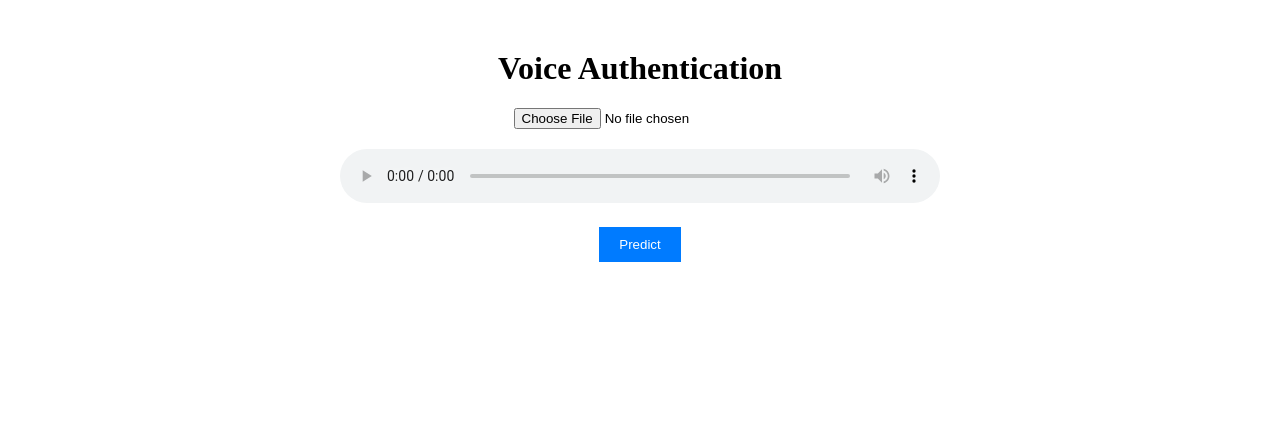
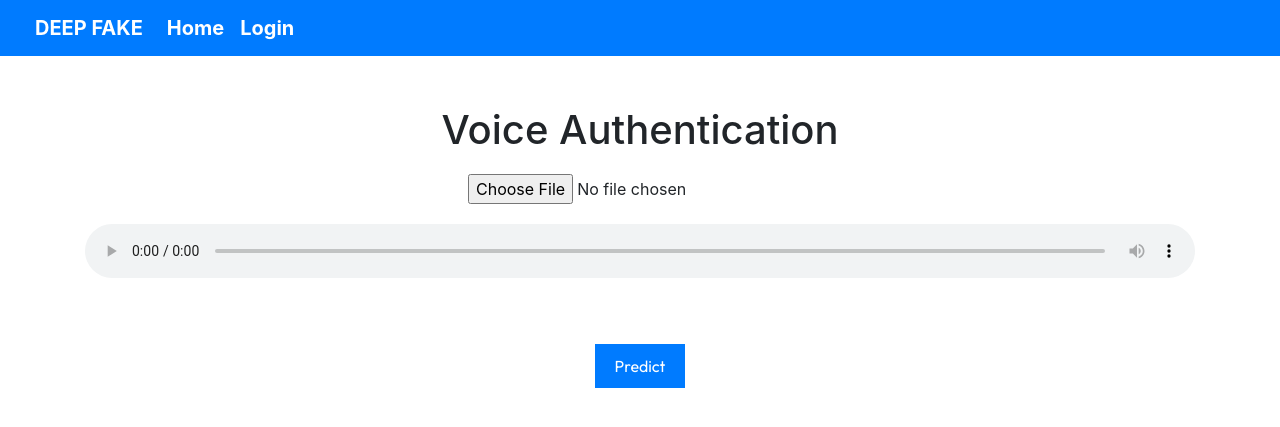
Before and after one commit to Aparna2512/detecting_AI_generated_voices, a Flask app: page / in a window 1280 px wide. Shown: the top 427 px of the page. Run offline with Flask 3, Linux system fonts and the light colour scheme; some libraries are stand-ins or nearby versions.

Commit message:
Updated index.html

```diff
--- a/templates/index.html
+++ b/templates/index.html
@@ -1,19 +1,114 @@
 <!DOCTYPE html>
 <html lang="en">
+
 <head>
     <meta charset="UTF-8">
     <meta name="viewport" content="width=device-width, initial-scale=1.0">
     <title>Voice Authentication</title>
     <link rel="stylesheet" href="{{ url_for('static', filename='style.css') }}">
+    <!-- Bootstrap CSS -->
+    <link rel="stylesheet" href="https://cdn.jsdelivr.net/npm/bootstrap@4.3.1/dist/css/bootstrap.min.css"
+        integrity="sha384-ggOyR0iXCbMQv3Xipma34MD+dH/1fQ784/j6cY/iJTQUOhcWr7x9JvoRxT2MZw1T" crossorigin="anonymous">
+    <link rel="stylesheet" href="styles.css">
+    <link rel="import" href="home.html">
+    <link rel="preconnect" href="https://fonts.googleapis.com">
+    <link rel="preconnect" href="https://fonts.gstatic.com" crossorigin>
+    <link href="https://fonts.googleapis.com/css2?family=Outfit&display=swap" rel="stylesheet">
+    <style>
+        .container {
+            text-align: center;
+            display: block;
+            align-items: center;
+            justify-content:flex-end;
+
+
+        }
+
+        /* button */
+
+        .button {
+
+            /* Green */
+            border: none;
+            padding: 10px 20px;
+            text-align: center;
+            text-decoration: none;
+            display: inline-block;
+            margin: 40px 20px;
+            cursor: pointer;
+            transition-duration: 0.5s;
+            font-family: 'Outfit', sans-serif;
+            font-weight: 550;
+        }
+
+        a {
+            color: white;
+            text-decoration: none;
+            font-size: 20px;
+            font-weight: bold;
+        }
+
+        .navbar {
+            padding: 5px 20px;
+        }
+    </style>
 </head>
+
 <body>
+    <nav class="navbar navbar-expand-lg bg-body-tertiary bg-primary text-white">
+        <div class="container-fluid">
+            <a class="navbar-brand text-white" href="#">DEEP FAKE</a>
+            <button class="navbar-toggler" type="button" data-bs-toggle="collapse"
+                data-bs-target="#navbarSupportedContent" aria-controls="navbarSupportedContent" aria-expanded="false"
+                aria-label="Toggle navigation">
+                <span class="navbar-toggler-icon"></span>
+            </button>
+            <div class="collapse navbar-collapse" id="navbarSupportedContent">
+                <ul class="navbar-nav ms-auto mb-2 mb-lg-0 text-white">
+                    <li class="nav-item">
+                        <a class="nav-link active text-white" aria-current="page" href="#">Home</a>
+                    </li>
+                    <li class="nav-item">
+                        <a class="nav-link text-white" href="#">Login</a>
+                    </li>
+                </ul>
+            </div>
+
+        </div>
+    </nav>
     <div class="container">
-        <h1>Voice Authentication</h1>
-        <input type="file" accept=".wav, .mp3" id="audio-file">
-        <audio controls id="audio-preview"></audio>
-        <button id="predict-btn">Predict</button>
-        <p id="prediction-result"></p>
+        <div class="element">
+            <h1>Voice Authentication</h1>
+        </div>
+        <div class="element">
+            <input type="file" accept=".wav, .mp3, .flac" id="audio-file">
+        </div>
+        <div class="element">
+            <audio controls id="audio-preview"></audio>
+        </div>
+        <div class="element">
+            <button id="predict-btn" class="button bg-primary text-white">Predict</button>
+        </div>
+        <div class="element">
+            <p id="prediction-result"></p>
+        </div>
     </div>
     <script src="{{ url_for('static', filename='script.js') }}"></script>
+    <script src="https://cdnjs.cloudflare.com/ajax/libs/axios/1.4.0/axios.min.js"
+        integrity="sha512-uMtXmF28A2Ab/JJO2t/vYhlaa/3ahUOgj1Zf27M5rOo8/+fcTUVH0/E0ll68njmjrLqOBjXM3V9NiPFL5ywWPQ=="
+        crossorigin="anonymous" referrerpolicy="no-referrer"></script>
+    <script src="https://requirejs.org/docs/release/2.3.5/minified/require.js"></script>
+    <!-- Optional JavaScript -->
+    <!-- jQuery first, then Popper.js, then Bootstrap JS -->
+    <script src="https://code.jquery.com/jquery-3.3.1.slim.min.js"
+        integrity="sha384-q8i/X+965DzO0rT7abK41JStQIAqVgRVzpbzo5smXKp4YfRvH+8abtTE1Pi6jizo"
+        crossorigin="anonymous"></script>
+    <script src="https://cdn.jsdelivr.net/npm/popper.js@1.14.7/dist/umd/popper.min.js"
+        integrity="sha384-UO2eT0CpHqdSJQ6hJty5KVphtPhzWj9WO1clHTMGa3JDZwrnQq4sF86dIHNDz0W1"
+        crossorigin="anonymous"></script>
+    <script src="https://cdn.jsdelivr.net/npm/bootstrap@4.3.1/dist/js/bootstrap.min.js"
+        integrity="sha384-JjSmVgyd0p3pXB1rRibZUAYoIIy6OrQ6VrjIEaFf/nJGzIxFDsf4x0xIM+B07jRM"
+        crossorigin="anonymous"></script>
 </body>
+
 </html>
```
